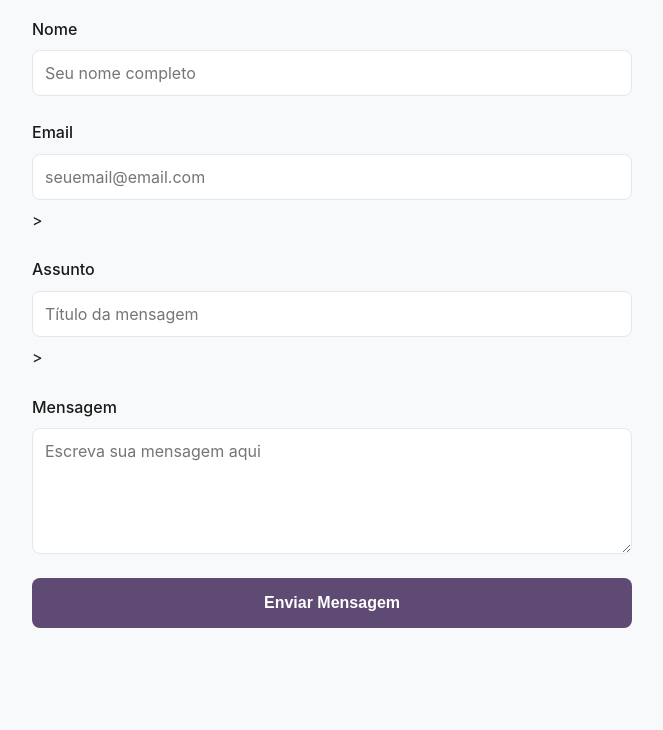
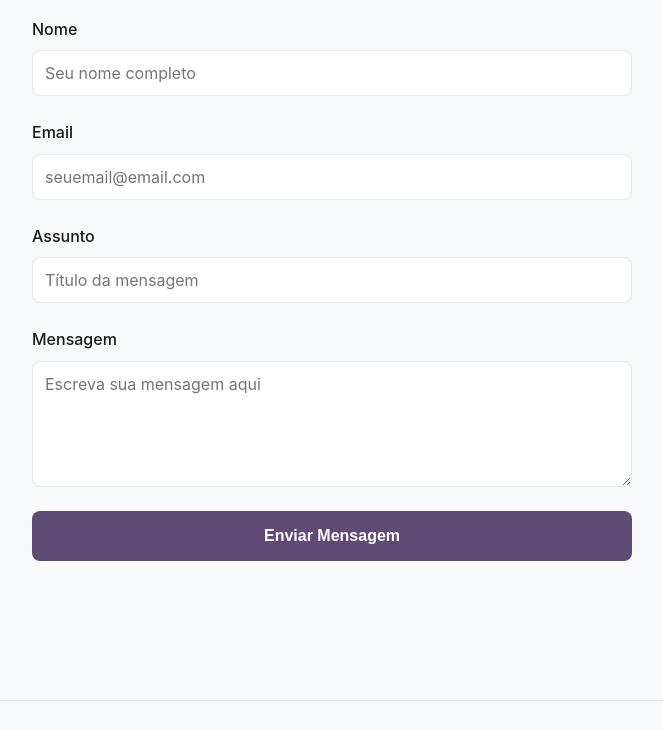
Before and after one commit to camillifidelis/portfolio-camilli-fidelis, a plain HTML site: page index.html in a window 1280 px wide. Shown: the part 2660-3390 px from the top of the page, without its empty margins (308-971 px from the left). Drawn offline with Linux system fonts and the light colour scheme.

Commit message:
Atualização de formulario: email e assunto

```diff
--- a/index.html
+++ b/index.html
@@ -190,9 +190,9 @@
                         <div class="form-group"> <label for="name">Nome</label> <input type="text" id="name" name="name"
                                 placeholder="Seu nome completo" required aria-required="true"> </div>
                         <div class="form-group"> <label for="email">Email</label> <input type="email" id="email"
-                                name="email" placeholder="seuemail@email.com" required aria-required="true">> </div>
+                                name="email" placeholder="seuemail@email.com" required aria-required="true"> </div>
                         <div class="form-group"> <label for="title">Assunto</label> <input type="text" id="title"
-                                name="title" placeholder="Título da mensagem" required aria-required="true">> </div>
+                                name="title" placeholder="Título da mensagem" required aria-required="true"> </div>
                         <div class="form-group"> <label for="message">Mensagem</label> <textarea id="message"
                                 name="message" rows="5" placeholder="Escreva sua mensagem aqui" required
                                 aria-required="true"></textarea>
```
